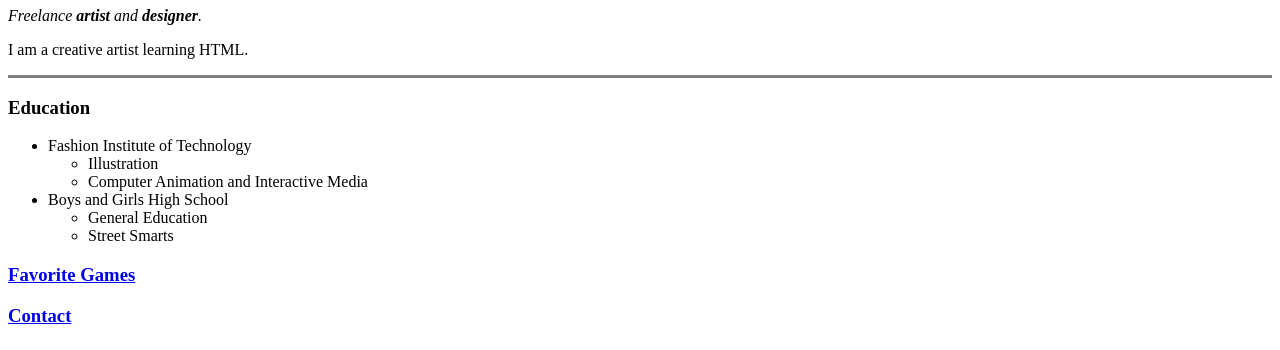
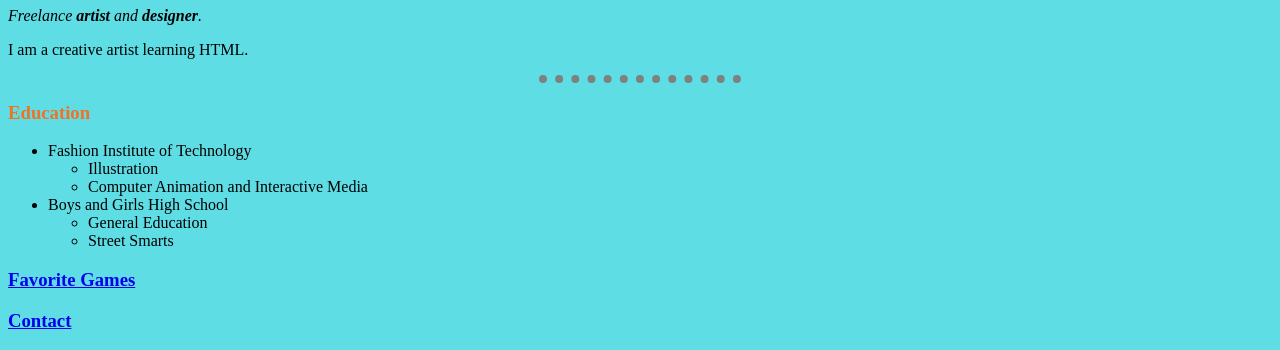
Before and after one commit to musAllsop/cv, a plain HTML site: page index.html in a window 1280 px wide. Shown: the part 663-1013 px from the top of the page. Drawn offline with Linux system fonts and the light colour scheme.

Commit message:
Add style with css files

```diff
--- /dev/null
+++ b/css/styles.css
@@ -0,0 +1,23 @@
+body
+{
+  background-color: #5fdde5;
+}
+
+h1
+{
+  color: #f37121;
+}
+
+h3
+{
+  color: #f37121;
+}
+
+hr
+{
+  border-style: none;
+  border-top-style: dotted;
+  border-color: grey;
+  border-width: 8px;
+  width: 16%;
+}
--- a/index.html
+++ b/index.html
@@ -4,6 +4,7 @@
 <head>
   <meta charset="utf-8">
   <title>Mustafa's Personal Site</title>
+  <link rel="stylesheet" href="css/styles.css">
 </head>
 
 <body>
@@ -11,7 +12,7 @@
   <h1>Mustafa Allsop</h1>
   <p><em>Freelance <strong>artist</strong> and <strong>designer</strong>.</em></p>
   <p>I am a creative artist learning HTML.</p>
-  <hr size="3" noshade>
+  <hr>
   <h3>Education</h3>
   <ul>
     <li>Fashion Institute of Technology
```
Also changed, not shown: contact.html (+1 -0 lines), favoriteGames.html (+1 -0 lines).
